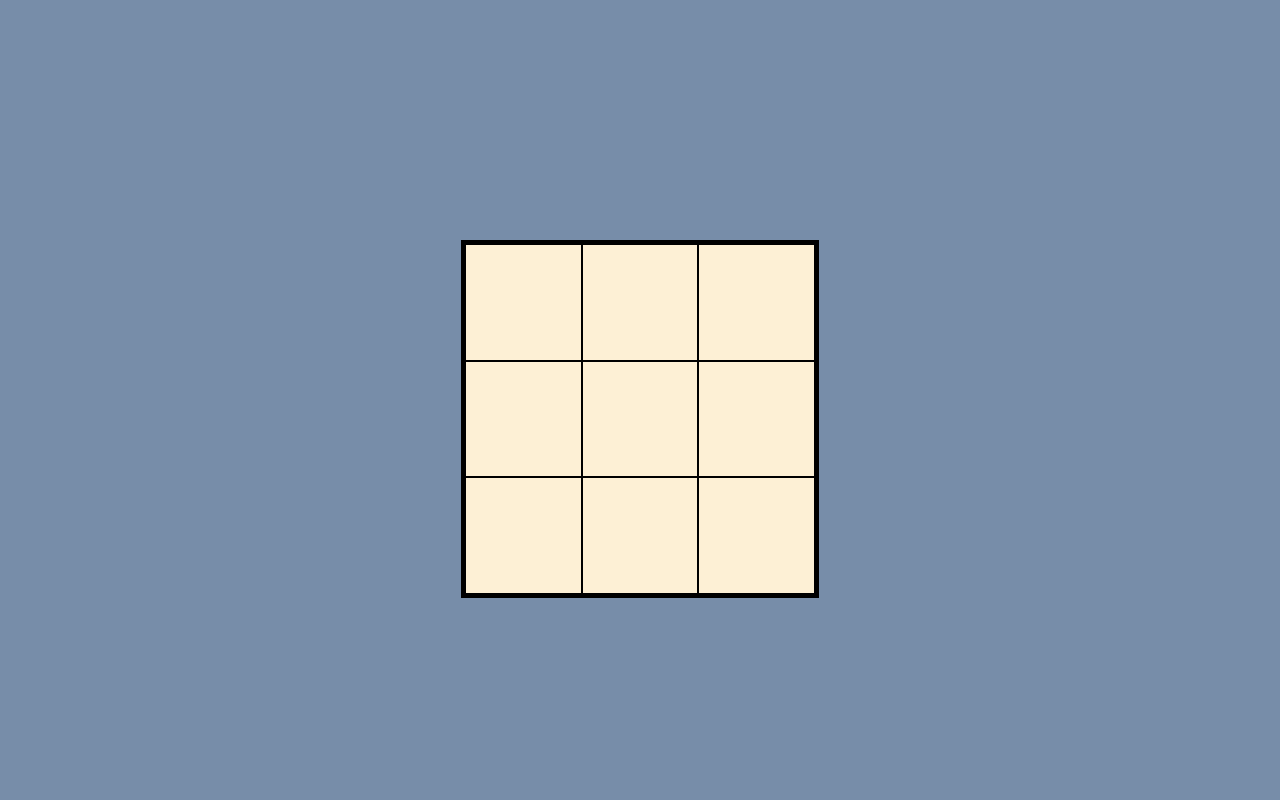
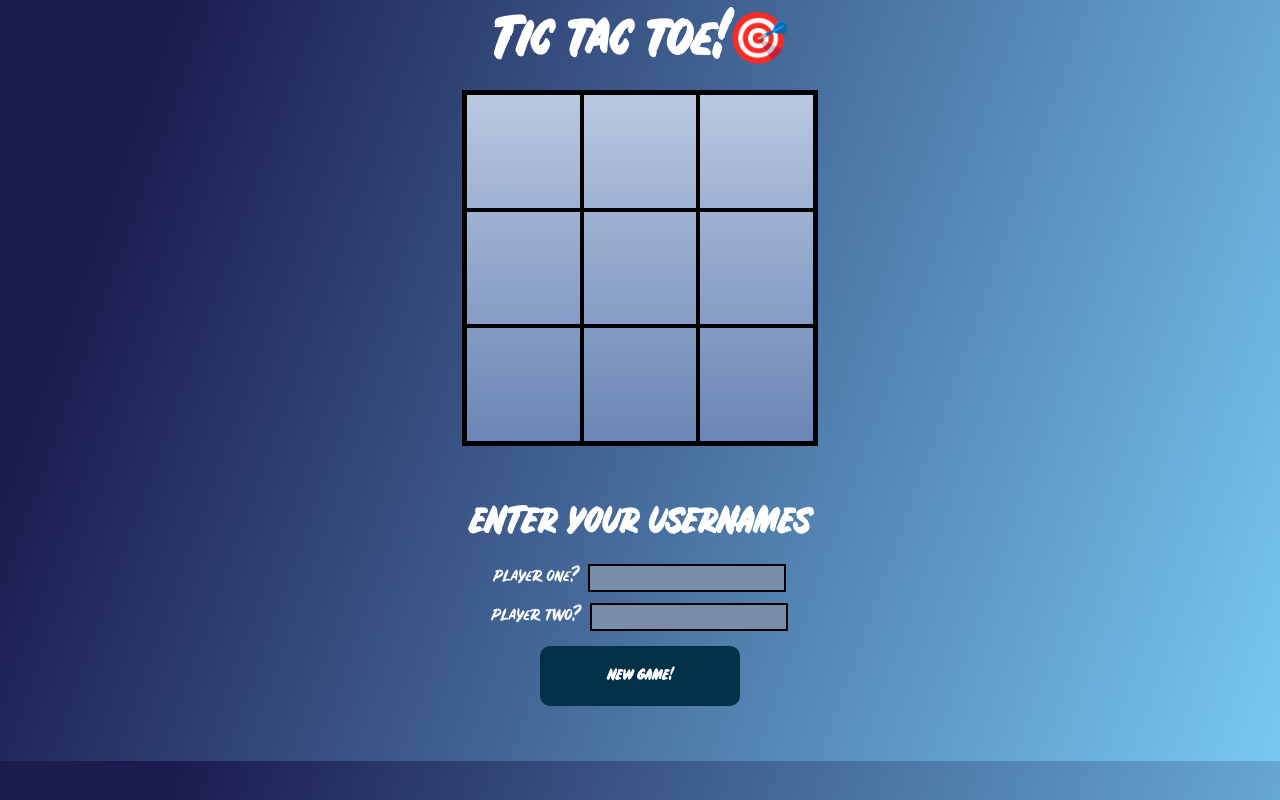
Before and after one commit to xplozion15/odin-tic-tac-toe, a plain HTML site: page index.html in a window 1280 px wide. Drawn offline with Linux system fonts and the light colour scheme.

Commit message:
Clean up html and css code

```diff
--- a/index.html
+++ b/index.html
@@ -7,6 +7,7 @@
     <link rel="stylesheet" href="styles.css">
 </head>
 <body>
+    <h1>Tic tac toe!🎯</h1>
 
     <div class="gameboard-grid">
         <div class="gameboard-grid-cell" data-index="0"></div>
@@ -20,6 +21,25 @@
         <div class="gameboard-grid-cell" data-index="8"></div>
     </div>
 
+    <div id="form-div">
+        <h2 id="result-heading">ENTER YOUR USERNAMES</h2>
+        <div class="player-input-div">
+            <label for="player-one-name">Player one?  </label>
+            <input type="text" id="player-one-input" name="player-one-name" minlength="1" maxlength="10" required>
+        </div>
+
+        <div class="player-input-div">
+            <label for="player-two-name">Player two?</label>
+            <input type="text" id="player-two-input" name="player-two-name" minlength="1" maxlength="10" required>
+        </div>
+
+        <div>
+            <button id="new-game-btn">NEW GAME!</button>
+        </div>
+
+    </div>
+
+
 
     <script src="app.js"></script>
 </body>
--- a/styles.css
+++ b/styles.css
@@ -1,29 +1,93 @@
-body {
-    background-color: #778da9;
+@font-face {
+    font-family: 'Rustico';
+    src: url('../font/Rustico-Regular.otf') format('opentype');
+    font-weight: normal;
+    font-style: normal;
 }
 
+* {
+    margin: 0;
+    padding: 0;
+    font-family: 'Rustico', 'Segoe UI', Tahoma, Geneva, Verdana, sans-serif;
+}
+
+body {
+    background: linear-gradient(109.6deg, rgb(27, 27, 79) 11.2%, rgb(120, 201, 244) 100.2%);
+}
+
+h1 {
+    text-align: center;
+    font-size: 50px;
+    color: white;
+}
 
 .gameboard-grid {
-    display:grid;
-    grid-template-columns: 1fr 1fr 1fr;
-    grid-template-rows: 1fr 1fr 1fr;
+    display: grid;
+    grid-template-columns: repeat(3, 1fr);
+    grid-template-rows: repeat(3, 1fr);
     margin: auto;
-    margin-top: 30vh;
-    background-color: #fdf0d5;
+    background: linear-gradient(to top, #6a85b6 0%, #bac8e0 100%);
     width: 350px;
     height: 350px;
-    border: 4px solid black;
-
+    border: 3px solid black;
 }
 
-
 .gameboard-grid-cell {
-    border: 1px solid black;
+    display: flex;
+    justify-content: center;
+    align-items: center;
+    border: 2px solid black;
+    font-size: 50px;
 }
 
+.gameboard-grid-cell:hover {
+    transition: 600ms;
+    background: linear-gradient(120deg, #a1c4fd 0%, #c2e9fb 100%);
+    cursor: cell;
+}
 
-.gameboard-grid-cell:hover {
-    transition: 400ms;
-    background-color: #d5ccba;
+#form-div {
+    padding: 50px;
+    display: flex;
+    flex-direction: column;
+    align-items: center;
+    justify-content: center;
+    gap: 10px;
+    color: white;
+}
+
+#new-game-btn {
+    background-color: #023047;
+    padding: 10px;
+    width: 200px;
+    height: 60px;
+    color: white;
+    border: 2px solid #023047;
+    margin: 5px;
     cursor: pointer;
+    border-radius: 10px;
+    font-weight: 600;
 }
+
+.player-input-div {
+    text-align: center;
+    width: 400px;
+}
+
+#player-one-input,
+#player-two-input {
+    background-color: #778da9;
+    border: 2px solid black;
+    padding-left: 5px;
+}
+
+h2 {
+    margin: 0;
+    text-align: center;
+    font-weight: 800;
+    font-size: 32px;
+}
+
+label {
+    padding-right: 5px;
+}
```
